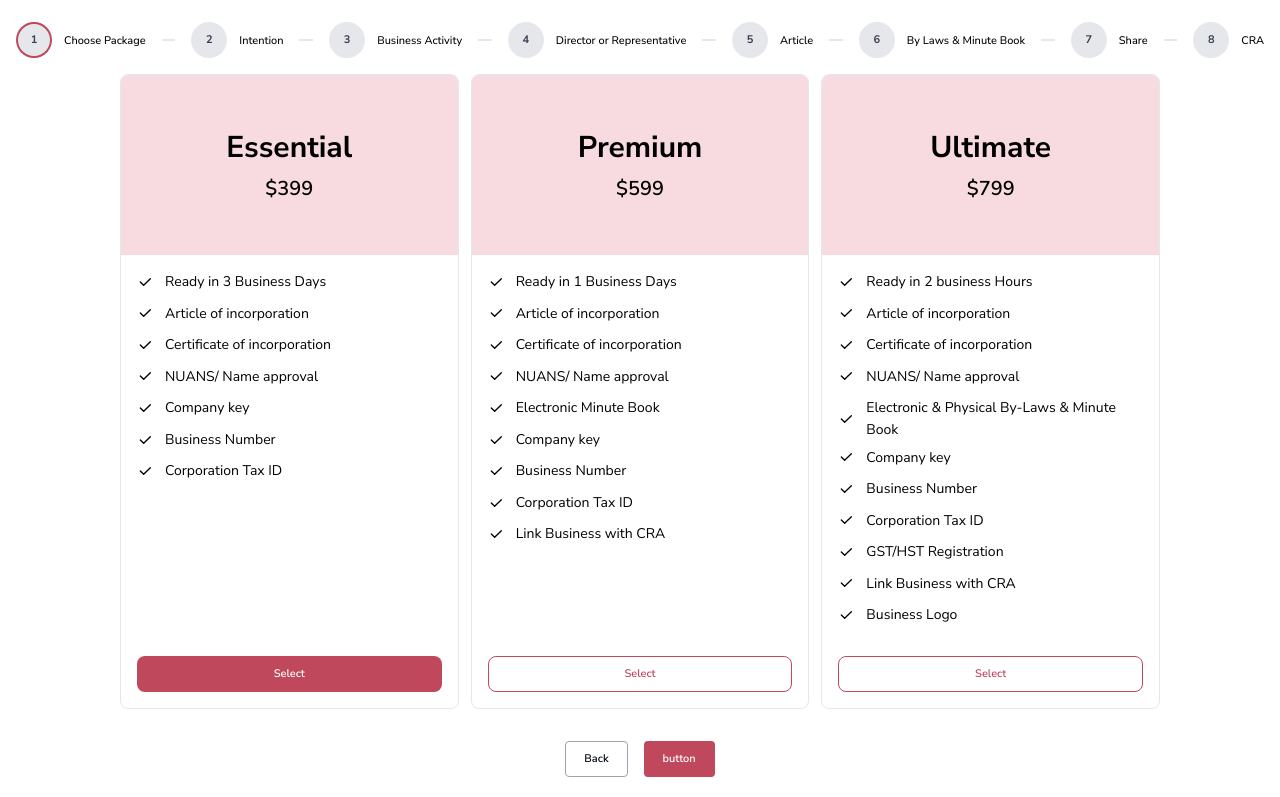
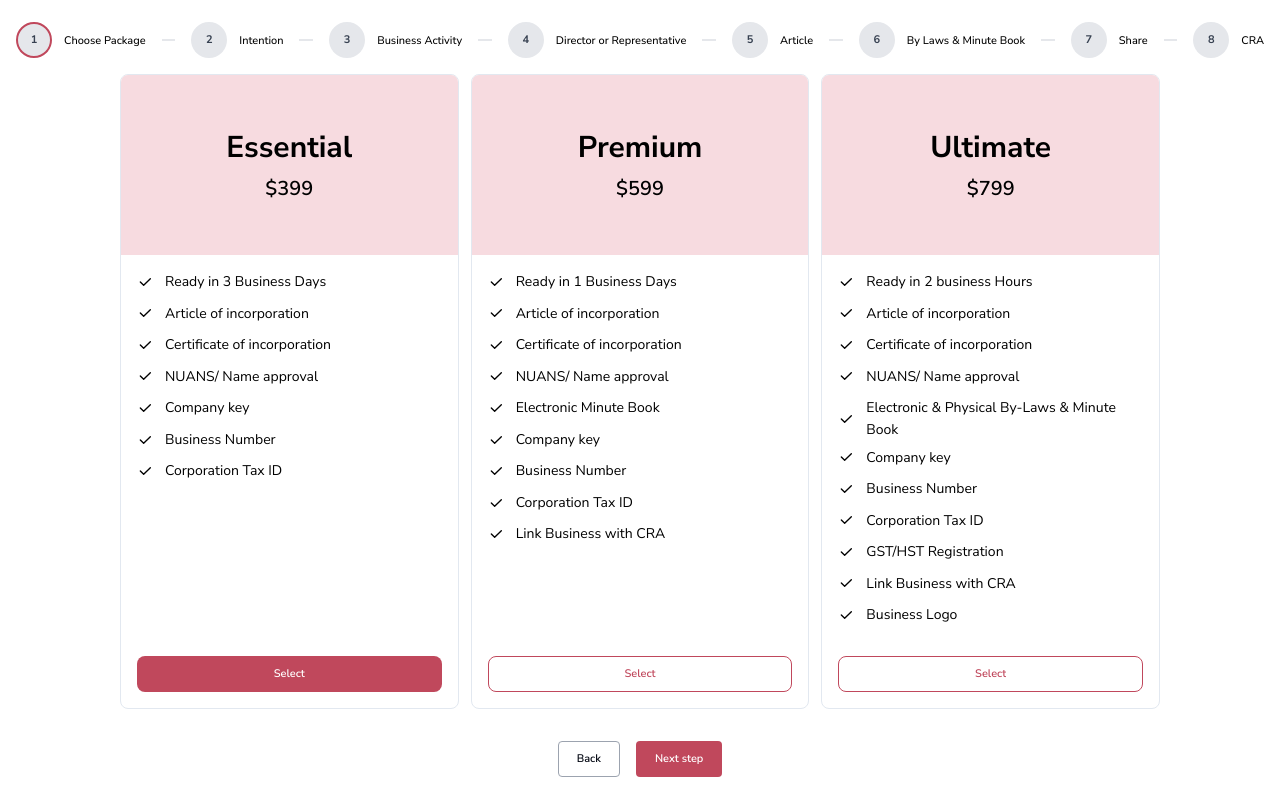
Before and after one commit to Mohammad-Nafis-Abdullah/project-canada-client, a Next.js app: page /incorporate/standard-corporation/ontario-corporation in a window 1280 px wide. Shown: the part 204-1001 px from the top of the page. Built offline with nearby package versions, Linux system fonts and the light colour scheme.

Commit message:
fix button

```diff
--- a/src/pages/incorporate/standard-corporation/ontario-corporation.tsx
+++ b/src/pages/incorporate/standard-corporation/ontario-corporation.tsx
@@ -307,7 +307,7 @@ export default function AlbertaCorporationRoute() {
             onClick={() => handleStepChange(active + 1)}
             type={active !== TOTAL_STEPS ? "button" : "submit"}
           >
-            {active !== TOTAL_STEPS ? "button" : "submit"}
+            Next step
           </Button>
         </Group>
         {/* )} */}
```
